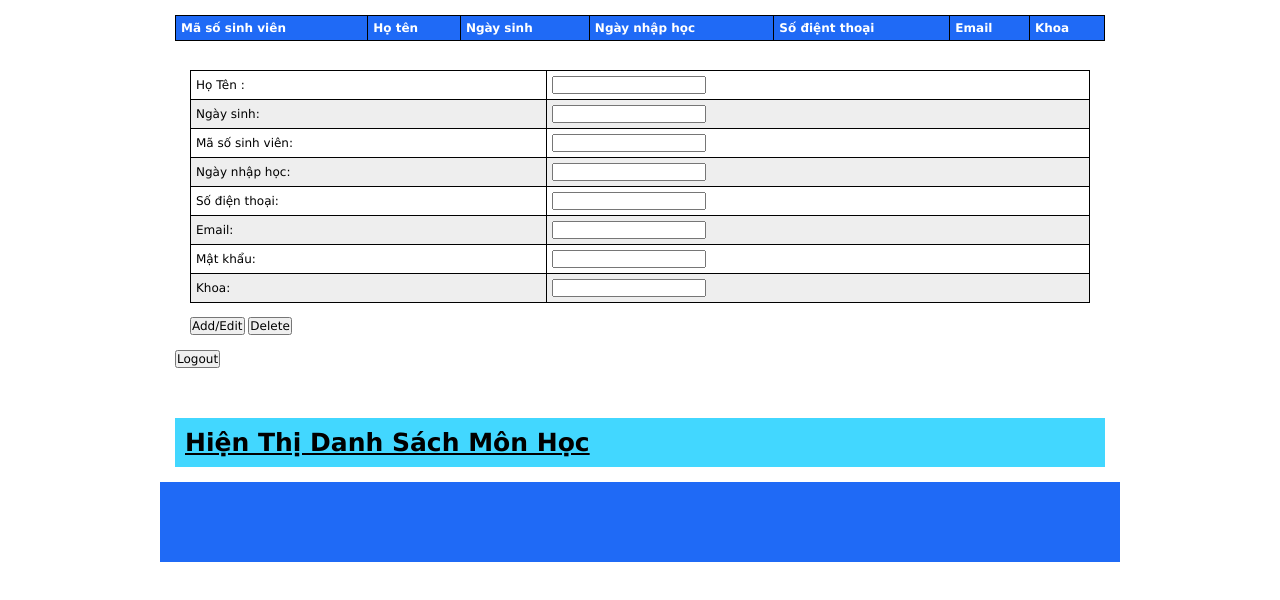
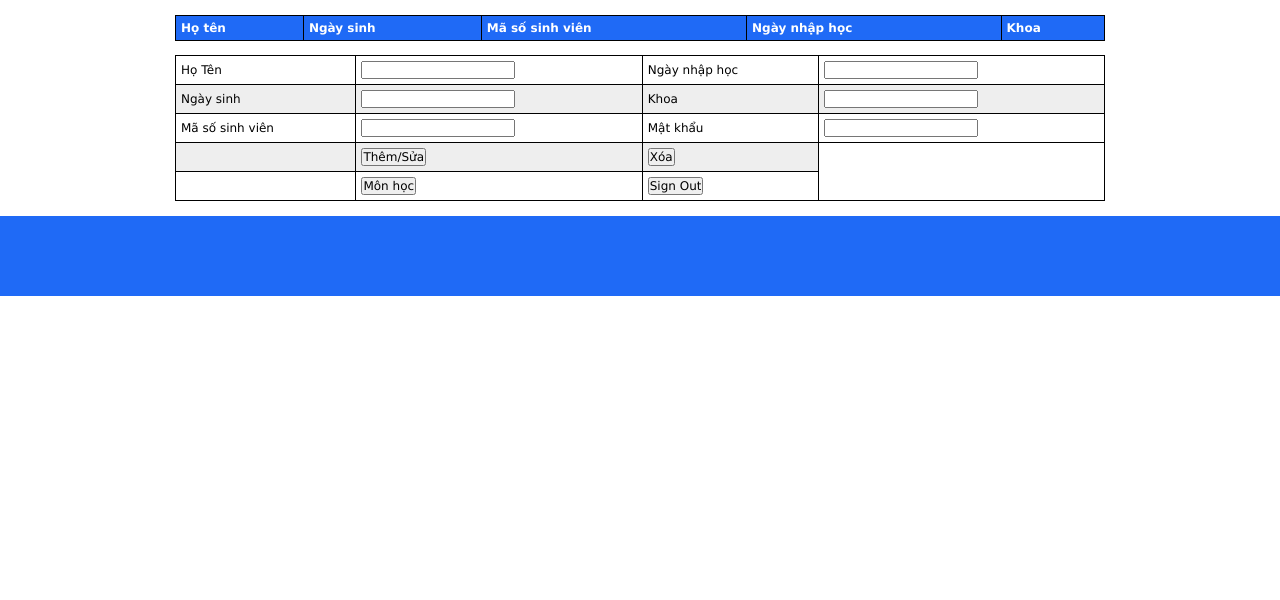
Before and after one commit to anhngh21/schoolmanager, a PHP site: page /userManager/student_manager.php in a window 1280 px wide. Shown: the part 200-800 px from the top of the page. Run offline with PHP 8.4, Linux system fonts and the light colour scheme; the visitor is signed in with stand-in values (Sample User, id 1); data that the repository does not hold is empty.

Commit message:
Update student_manager.php

```diff
--- a/userManager/student_manager.php
+++ b/userManager/student_manager.php
@@ -1,173 +1,254 @@
 <?php
 include_once '../header.php';
 ?>
+
 <div class="padded" >
+
     <?php
 //kết nối cơ sở dữ liệu
+
     header('Content-Type: text/html; charset=UTF-8');
+
     session_start();
+
     $connection = mysqli_connect('sql100.byethost7.com', 'b7_13744102', '123123')
+
       or die("Could not connect to server ... \n" . mysqli_error());
+
       mysqli_query($connection,"SET NAMES 'utf8'");
+
       $db = mysqli_select_db($connection,'b7_13744102_92512' )
+
       or die("Could not connect to database ... \n" . mysqli_error());
-    if(!isset($_SESSION['username1'])) {
-        header("Location: login.php");;
+    /* $connection = mysqli_connect('localhost', 'root', '')
+
+            or die("Could not connect to server ... \n" . mysqli_error());
+
+    mysqli_query($connection, "SET NAMES 'utf8'");
+
+    $db = mysqli_select_db($connection, 'school_manager')
+
+            or die("Could not connect to database ... \n" . mysqli_error());*/
+
+    if (!isset($_SESSION['username1'])) {
+
+        header("Location: login.php");
+        ;
     }
-    $query = mysqli_query($connection,"SELECT * FROM student_info");
-    echo "<table border = 1 align = center><tr><th>Mã số sinh viên</th><th>Họ tên</th><th>Ngày sinh</th><th>Ngày nhập học</th><th>Số điệnt thoại </th><th>Email</th> <th>Khoa</th></tr>";
+
+    $query = mysqli_query($connection, "SELECT * FROM student_info");
+
+    echo "<table border = 1 align = center><tr><th>Họ tên</th><th>Ngày sinh</th><th>Mã số sinh viên</th><th>Ngày nhập học</th><th>Khoa</th></tr>";
+
     while ($row = mysqli_fetch_array($query)) {
+
         echo "<tr>";
+
+        echo "<td>" . $row['hoten'] . "</td>";
+
+        echo "<td>" . $row['ngsinh'] . "</td>";
+
         echo "<td>" . $row['mssv'] . "</td>";
-        echo "<td>" . $row['hoten'] . "</td>";
-        echo "<td>" . $row['ngsinh'] . "</td>";
+
         echo "<td>" . $row['ngnhaphoc'] . "</td>";
-        echo "<td>" . $row['sdt'] . "</td>";
-        echo "<td>" . $row['email'] . "</td>";
+
         echo "<td>" . $row['khoa'] . "</td>";
+
         echo "</tr>";
     }
+
     echo "</table>";
+
     $StudentID = (isset($_POST['studentid']) ? $_POST['studentid'] : '');
+
     $Name = (isset($_POST['name']) ? $_POST['name'] : '');
+
     $Birthday = (isset($_POST['bday']) ? $_POST['bday'] : '');
+
     $Doa = (isset($_POST['doa']) ? $_POST['doa'] : '');
-    $telnum = (isset($_POST['telnum']) ? $_POST['telnum'] : '');
-    $email = (isset($_POST['email']) ? $_POST['email'] : '');
+
     $password = (isset($_POST['password']) ? $_POST['password'] : '');
+
     $Dep = (isset($_POST['dep']) ? $_POST['dep'] : '');
 
+
+
     if (isset($_POST['delete'])) {
-        $query = mysqli_query($connection,"SELECT * FROM student_info WHERE mssv='$StudentID' ");
+
+        $query = mysqli_query($connection, "SELECT * FROM student_info WHERE mssv='$StudentID' ");
+
         if (mysqli_num_rows($query) != 0) {
+
             $sql_delstu = "DELETE FROM student_info WHERE mssv='$StudentID'";
+
             mysqli_query($connection, $sql_delstu);
+
             $sql_deluser = "DELETE FROM user_login WHERE username='$StudentID'";
+
             mysqli_query($connection, $sql_deluser);
+
             header('Location: student_manager.php');
         } else {
+
             if ($StudentID != '')
                 echo "Wrong student id";
         }
     }
 
+
+
     if (isset($_POST['addedit'])) {
-        $query = mysqli_query( $connection, "SELECT * FROM student_info WHERE mssv='$StudentID' ");
+
+        $query = mysqli_query($connection, "SELECT * FROM student_info WHERE mssv='$StudentID' ");
+
         if (mysqli_num_rows($query) == 0) {
+
             if ($StudentID != '') {
-                if ($Name == '' || $Birthday == '' || $Doa == '' || $telnum == '' || $email == '' || $password == '' || $Dep == '')
+
+                if ($Name == '' || $Birthday == '' || $Doa == '' || $password == '' || $Dep == '')
                     echo "Please fill out all field";
+
                 else if (!validateDate($Birthday) || !validateDate($Doa)) {
+
                     echo "Please correct Birthday or Day of admission field: yyyy-mm-dd";
-                } else if (!filter_var($email, FILTER_VALIDATE_EMAIL))
-                    echo "Please correct Email field";
+                }
+
                 else {
+
                     $sql_addstu = mysqli_query($connection, "INSERT INTO student_info (hoten, ngsinh, mssv, ngnhaphoc, sdt, email, khoa) VALUES ('$Name', '$Birthday', '$StudentID', '$Doa', '$telnum', '$email', '$Dep')");
-                    $userid = mysqli_query( $connection, "SELECT mauser FROM user_login ORDER BY mauser DESC LIMIT 1;");
+
+                    $userid = mysqli_query($connection, "SELECT mauser FROM user_login ORDER BY mauser DESC LIMIT 1;");
+
                     $maxuserid = mysqli_fetch_row($userid);
+
                     $useridtoadd = $maxuserid[0] + 1;
+
                     $sql_adduser = mysqli_query($connection, "INSERT INTO user_login (mauser, username, password, authorities) VALUES ('$useridtoadd','$StudentID', '$password', 0)");
+
                     header('Location: student_manager.php');
                 }
             }
         } else {
+
             if ((!validateDate($Birthday) && $Birthday != '') || (!validateDate($Doa) && $Doa != '')) {
+
                 if (!validateDate($Birthday) && $Birthday != '')
                     echo "Please correct Birthday: yyyy-mm-dd<br>";
+
                 if (!validateDate($Doa) && $Doa != '')
                     echo "Please correct Day of admission field: yyyy-mm-dd<br>";
             }
-            else if (!filter_var($email, FILTER_VALIDATE_EMAIL) && $email != '')
-                echo "Please correct Email field";
+
             else {
+
                 if ($Name != '') {
+
                     $sql_editname = "UPDATE student_info SET hoten='$Name' WHERE mssv='$StudentID'";
+
                     mysqli_query($connection, $sql_editname);
                 }
+
                 if ($Birthday != '') {
+
                     $sql_editbd = "UPDATE student_info SET ngsinh='$Birthday' WHERE mssv='$StudentID'";
+
                     mysqli_query($connection, $sql_editbd);
                 }
+
                 if ($Doa != '') {
+
                     $sql_editdoa = "UPDATE student_info SET ngnhaphoc='$Doa' WHERE mssv='$StudentID'";
+
                     mysqli_query($connection, $sql_editdoa);
                 }
-                if ($telnum != '') {
-                    $sql_edittel = "UPDATE student_info SET sdt='$telnum' WHERE mssv='$StudentID'";
-                    mysqli_query($connection, $sql_edittel);
-                }
-                if ($email != '') {
-                    $sql_editemail = "UPDATE student_info SET email='$email' WHERE mssv='$StudentID'";
-                    mysqli_query($connection, $sql_editemail);
-                }
-                if ($khoa != '') {
-                    $sql_editkhoa = "UPDATE student_info SET khoa='$khoa' WHERE mssv='$StudentID'";
+
+                if ($Dep != '') {
+
+                    $sql_editkhoa = "UPDATE student_info SET khoa='$Dep' WHERE mssv='$StudentID'";
+
                     mysqli_query($connection, $sql_editkhoa);
                 }
+
                 header('Location: student_manager.php');
             }
         }
     }
 
     function validateDate($date) {
+
         if (preg_match("/^(\d{4})-(\d{2})-(\d{2})$/", $date, $matches)) {
+
             if (checkdate($matches[2], $matches[3], $matches[1])) {
+
                 return true;
             }
         }
+
         return false;
     }
     ?>
-    <div id="table_courses">
+
+
     <form id='info' action='student_manager.php' method='post' onsubmit='return validate()' accept-charset='UTF-8'>
                     <br>
-            <table align='center'>
-                <tr>
-                    <td align="right">Họ Tên :</td>
-                    <td align="left"><input type='text' name='name' id='name' /></td>
-                </tr>
+
+            <table  id="input_form" align='center'>
+
                 <tr>
 
-                    <td align="right">Ngày sinh:</td>
-                    <td align="left"><input type='text' name='bday' id='bday' /></td>
+                    <td align="right">Họ Tên </td>
+
+                    <td align="center"><input type='text' name='name' id='name' /></td>
+
+                    <td align="center">Ngày nhập học</td>
+
+                    <td align="left"><input type='text' name='doa' id='doa' /></td>
+
                 </tr>
+
                 <tr>
-                    <td align="right">Mã số sinh viên:</td>
-                    <td align="left"><input type='text' name='studentid' id='studentid' /></td>
+
+
+
+                    <td align="right">Ngày sinh</td>
+
+                    <td align="center"><input type='text' name='bday' id='bday' /></td>
+
+                    <td align="center">Khoa</td>
+
+                    <td align="left"><input type='text' name='dep' id='dep' /></td>
+
                 </tr>
+
                 <tr>
-                    <td align="right">Ngày nhập học:</td>
-                    <td align="left"><input type='text' name='doa' id='doa' /></td>
+
+                    <td align="right">Mã số sinh viên </td>
+
+                    <td align="center"><input type='text' name='studentid' id='studentid' /></td>
+
+                    <td align="center">Mật khẩu </td>
+
+                    <td align="left"><input type='text' name='password' id='password' /></td>
+
                 </tr>
+
                 <tr>
-                    <td align="right">Số điện thoại:</td>
-                    <td align="left"> <input type='text' name='telnum' id='telnum' /></td>
+                    <td></td>
+                    <td align="center"><input class="rboder" type='submit' name='addedit' value='Thêm/Sửa'/></td>
+                    <td align="center"><input class="rboder"  type='submit' name='delete' value='Xóa'/></td>
                 </tr>
+                </form>
                 <tr>
-                    <td align="right">Email:</td>
-                    <td align="left"><input type='text' name='email' id='email' /></td>
-                </tr>
-                <tr>
-                    <td align="right">Mật khẩu:</td>
-                    <td align="left"><input type='text' name='password' id='password' /></td>
-                </tr>
-                  <tr>
-                    <td align="right">Khoa:</td>
-                    <td align="left"><input type='text' name='dep' id='dep' /></td>
+                    <td></td>
+                    <td align="center"><form action="../coursesManager/course.php" method="post"><input type="submit" name="monhoc" value="Môn học"></form></td>
+                    <td align="center"><form action="logout.php" method="post"><input type="submit" name="logout" value="Sign Out"></form></td>
                 </tr>
             </table>
-            <br>
-            <input type='submit' name='addedit' value='Add/Edit'/>
-            <input type='submit' name='delete' value='Delete'/>
-        </form>
     </div>
-        <form action="logout.php" method="post">
-            <input type="submit" name="logout" value="Logout">
-        </form>
-    <div class="titTable">
-        <a href="../coursesManager/course.php"><h1>Hiện Thị Danh Sách Môn Học</h1> </a>
+
+
 </div>
-</div>
+
 <?php
 include_once '../footer.php';
 ?>
```
Lines whose indentation alone changed are shown as unchanged.
